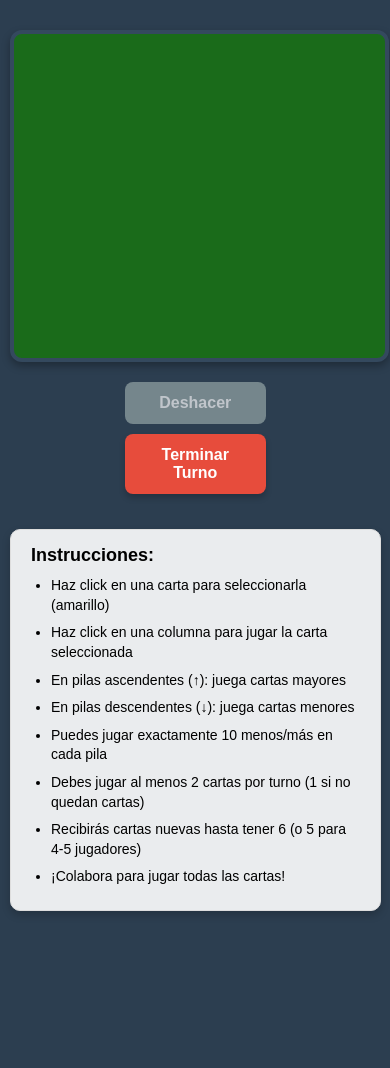
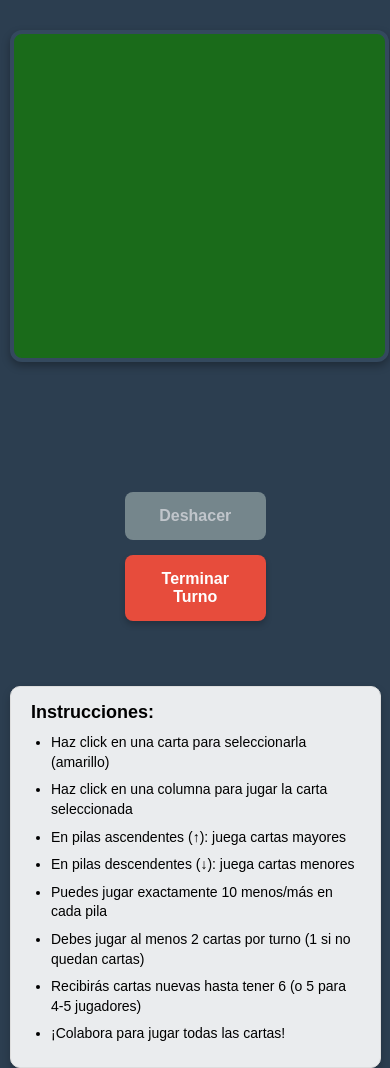
Before and after one commit to Kevin-Yahir-MN/The_game, a website: page client/game.html in a window 390 px wide. Shown: the top 1068 px of the page. Before the commit the page ends 941 px from the top, so only its background shows below. Drawn offline with Linux system fonts and the light colour scheme.

Commit message:
Update styles.css

```diff
--- a/client/styles.css
+++ b/client/styles.css
@@ -29,6 +29,8 @@ body {
     border: 4px solid #34495e;
     border-radius: 12px;
     box-shadow: 0 4px 8px rgba(0, 0, 0, 0.3);
+    margin-bottom: 40px;
+    /* Aumentado para más espacio */
 }
 
 /* ===== INSTRUCCIONES ===== */
@@ -67,13 +69,15 @@ body {
 /* ===== CONTROLES DEL JUEGO ===== */
 .game-controls {
     position: absolute;
-    bottom: 100px;
-    /* Ajustado para centrar entre cartas y borde */
+    bottom: 70px;
+    /* Ajustado para mayor separación */
     left: 50%;
     transform: translateX(-50%);
     display: flex;
     gap: 25px;
     z-index: 100;
+    padding: 15px 0;
+    /* Espacio adicional */
 }
 
 #endTurnBtn {
@@ -220,6 +224,8 @@ body {
         width: 100%;
         height: auto;
         aspect-ratio: 800/700;
+        margin-bottom: 60px;
+        /* Más espacio en móvil */
     }
 
     .game-instructions {
@@ -235,19 +241,29 @@ body {
         bottom: auto;
         left: auto;
         transform: none;
-        margin: 20px 0;
+        margin: 30px 0;
+        /* Más margen en móvil */
+        padding: 20px 0;
     }
 }
 
 @media (max-width: 500px) {
     .game-controls {
         flex-direction: column;
-        gap: 10px;
+        gap: 15px;
+        /* Más espacio entre botones */
         align-items: center;
     }
 
     #endTurnBtn,
     #undoBtn {
         width: 80%;
+        padding: 15px 30px;
+        /* Botones más grandes */
+    }
+
+    #gameCanvas {
+        margin-bottom: 80px;
+        /* Extra espacio en móviles pequeños */
     }
 }
```
